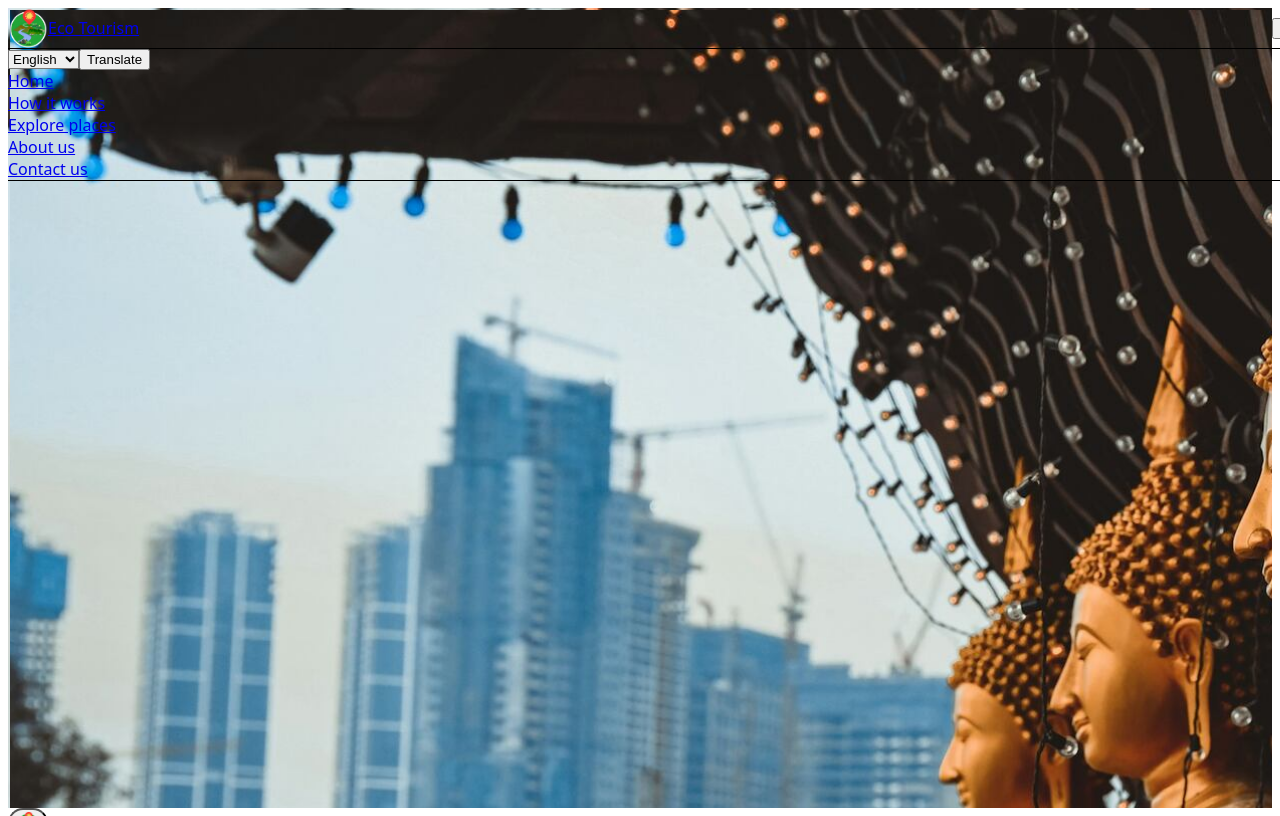
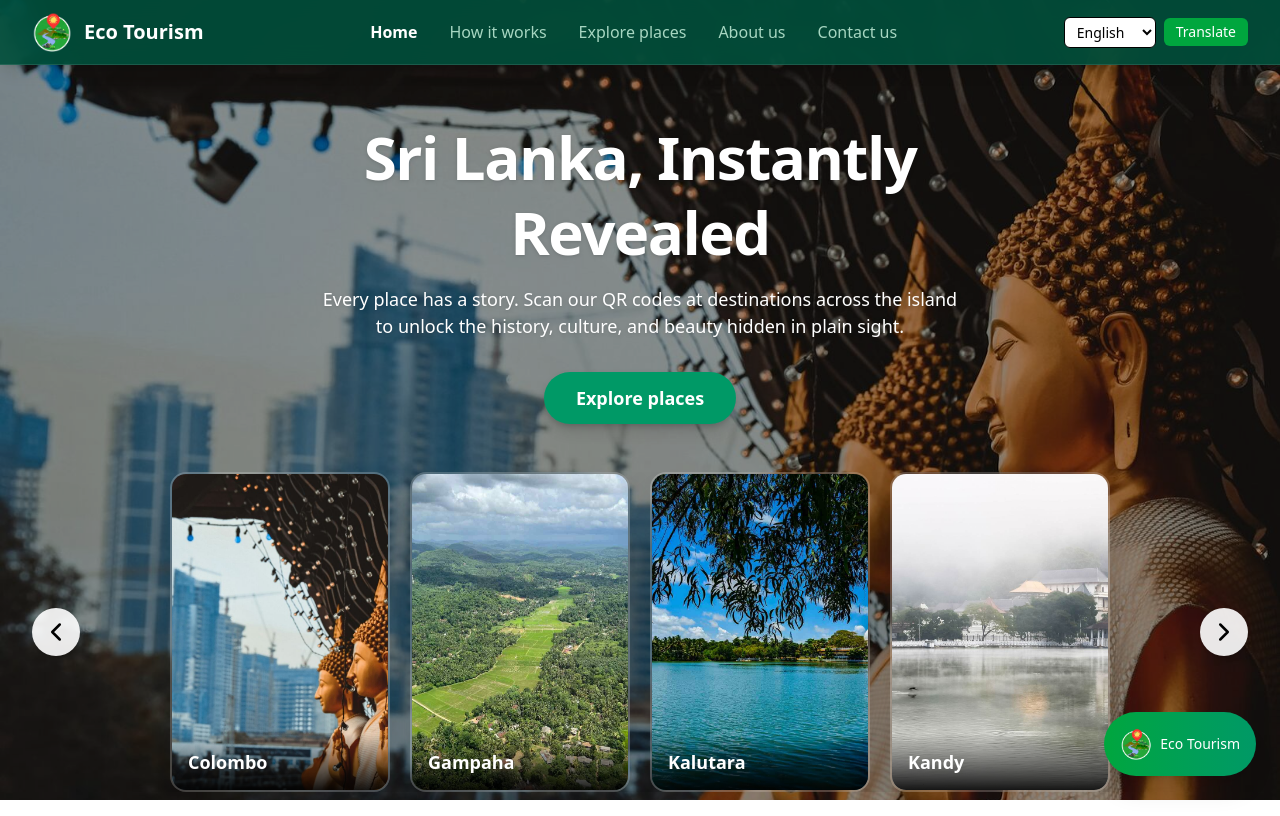
Before and after one commit to Iresh-Nimantha/Eco-Tourism-QR-Explorer, a Next.js app: page / in a window 1280 px wide. Built offline with nearby package versions, Linux system fonts and the light colour scheme.

Commit message:
Update globals.css

```diff
--- a/app/globals.css
+++ b/app/globals.css
@@ -1,23 +1,22 @@
-@tailwind base;
-@tailwind components;
-@tailwind utilities;
+@import "tailwindcss";
+html {
+  scroll-behavior: smooth;
+}
 
+/* Root theme colors */
 :root {
   --background: #ffffff;
   --foreground: #171717;
-  --font-sans: "Inter", sans-serif;
-  --font-mono: monospace;
 }
 
-@layer base {
-  :root {
-    --color-background: var(--background);
-    --color-foreground: var(--foreground);
-    --font-sans: var(--font-sans);
-    --font-mono: var(--font-mono);
-  }
+@theme inline {
+  --color-background: var(--background);
+  --color-foreground: var(--foreground);
+  --font-sans: var(--font-geist-sans);
+  --font-mono: var(--font-geist-mono);
 }
 
+/* Dark mode adjustments */
 @media (prefers-color-scheme: dark) {
   :root {
     --background: #0a0a0a;
@@ -25,6 +24,11 @@
   }
 }
 
+/* ----------------------------------------- */
+/* Animations */
+/* ----------------------------------------- */
+
+/* Fade In scale */
 @keyframes fadeIn {
   from {
     opacity: 0;
@@ -38,238 +42,8 @@
 .animate-fadeIn {
   animation: fadeIn 0.2s cubic-bezier(0.4, 0, 0.2, 1);
 }
-/* Simple Low-Height Scrollbar Styles */
 
-/* ===== WEBKIT SCROLLBARS (Chrome, Safari, Edge) ===== */
-
-/* Main scrollbar dimensions - low height/width */
-::-webkit-scrollbar {
-  width: 6px;
-  height: 6px;
-}
-
-/* Track background with padding */
-::-webkit-scrollbar-track {
-  background: #f8fafc;
-  border-radius: 3px;
-  margin: 3px; /* Creates padding effect */
-}
-
-/* Scrollbar handle/thumb - simple and low */
-::-webkit-scrollbar-thumb {
-  background: #cbd5e1;
-  border-radius: 3px;
-  min-height: 20px; /* Minimum thumb height */
-  border: 1px solid #f8fafc; /* Creates padding around thumb */
-}
-
-/* Hover effect */
-::-webkit-scrollbar-thumb:hover {
-  background: #94a3b8;
-}
-
-/* Corner styling */
-::-webkit-scrollbar-corner {
-  background: #f8fafc;
-}
-
-/* ===== FIREFOX SCROLLBARS ===== */
-* {
-  scrollbar-width: thin;
-  scrollbar-color: #cbd5e1 #f8fafc;
-}
-
-/* ===== UTILITY CLASSES FOR DIFFERENT CONTEXTS ===== */
-
-/* Extra thin scrollbar */
-.scrollbar-thin::-webkit-scrollbar {
-  width: 4px;
-  height: 4px;
-}
-
-.scrollbar-thin::-webkit-scrollbar-track {
-  margin: 2px;
-  padding: 8px;
-}
-
-.scrollbar-thin::-webkit-scrollbar-thumb {
-  min-height: 15px;
-  border: 1px solid #f8fafc;
-}
-
-/* Green theme with padding */
-.scrollbar-green::-webkit-scrollbar-track {
-  background: #f0fdf4;
-  margin: 3px;
-}
-
-.scrollbar-green::-webkit-scrollbar-thumb {
-  background: #22c55e;
-  border: 1px solid #f0fdf4;
-  min-height: 20px;
-}
-
-.scrollbar-green::-webkit-scrollbar-thumb:hover {
-  background: #16a34a;
-}
-
-/* Modal scrollbar with more padding */
-.modal-scroll::-webkit-scrollbar {
-  width: 5px;
-  height: 5px;
-}
-
-.modal-scroll::-webkit-scrollbar-track {
-  background: #f1f5f9;
-  border-radius: 3px;
-  margin: 8px; /* More padding for modals */
-}
-
-.modal-scroll::-webkit-scrollbar-thumb {
-  background: #94a3b8;
-  border-radius: 3px;
-  min-height: 18px;
-  border: 1px solid #f1f5f9;
-}
-
-/* Container with custom padding */
-.scroll-container {
-  padding-right: 8px; /* Creates space for scrollbar */
-  margin-right: -8px; /* Pulls content back */
-}
-
-.scroll-container::-webkit-scrollbar {
-  width: 6px;
-}
-
-.scroll-container::-webkit-scrollbar-track {
-  background: #f8fafc;
-  border-radius: 3px;
-  margin: 2px;
-}
-
-.scroll-container::-webkit-scrollbar-thumb {
-  background: #cbd5e1;
-  border-radius: 3px;
-  min-height: 20px;
-}
-
-/* ===== RESPONSIVE DESIGN ===== */
-@media (max-width: 768px) {
-  ::-webkit-scrollbar {
-    width: 4px;
-    height: 4px;
-  }
-
-  ::-webkit-scrollbar-track {
-    margin: 2px;
-  }
-
-  ::-webkit-scrollbar-thumb {
-    min-height: 15px;
-    border: 1px solid #f8fafc;
-  }
-}
-
-@media (max-width: 480px) {
-  ::-webkit-scrollbar {
-    width: 3px;
-    height: 3px;
-  }
-
-  ::-webkit-scrollbar-track {
-    margin: 1px;
-  }
-
-  ::-webkit-scrollbar-thumb {
-    min-height: 12px;
-  }
-}
-
-/* Custom styles */
-@layer base {
-  html {
-    font-family: system-ui, "Inter", sans-serif;
-    scroll-behavior: smooth;
-    /* Add padding to the top to offset for your fixed navbar */
-    /*scroll-padding-top: 5rem;  Adjust this value to your navbar's height */
-  }
-
-  body {
-    font-feature-settings: "rlig" 1, "calt" 1;
-  }
-}
-
-@layer components {
-  .btn-primary {
-    background: linear-gradient(to right, #22c55e, #10b981);
-    color: white;
-    font-weight: 500;
-    padding: 0.5rem 1rem;
-    border-radius: 0.5rem;
-    transition: all 0.2s;
-    transform: scale(1);
-    cursor: pointer;
-    :scale-95 ;
-  }
-
-  .btn-secondary {
-    background-color: white;
-    color: #374151;
-    font-weight: 500;
-    padding: 0.5rem 1rem;
-    border-radius: 0.5rem;
-    border: 1px solid #d1d5db;
-    transition: all 0.2s;
-  }
-
-  .form-input {
-    display: block;
-    width: 100%;
-    padding: 0.75rem;
-    border: 1px solid #d1d5db;
-    border-radius: 0.5rem;
-    outline: none;
-    transition: all 0.2s;
-  }
-
-  .card {
-    background-color: white;
-    border-radius: 0.75rem;
-    box-shadow: 0 1px 2px rgba(0, 0, 0, 0.05);
-    border: 1px solid #f3f4f6;
-    padding: 1.5rem;
-  }
-}
-
-@layer utilities {
-  .animate-fadeIn {
-    animation: fadeIn 0.5s ease-in-out;
-  }
-
-  .animate-slideIn {
-    animation: slideIn 0.3s ease-out;
-  }
-
-  .animate-pulse-slow {
-    animation: pulse 3s infinite;
-  }
-  /*logo max-size admin login*/
-  .logo-container {
-    width: 105px;
-    height: 105px;
-  }
-}
-
-/* Hide scrollbar for a clean card slider UI */
-.scrollbar-hide::-webkit-scrollbar {
-  display: none;
-}
-.scrollbar-hide {
-  -ms-overflow-style: none;
-  scrollbar-width: none;
-}
-
+/* Scroll animation */
 @keyframes scroll {
   from {
     transform: translateX(0);
@@ -279,7 +53,21 @@
   }
 }
 
-@keyframes fadeIn {
+/* Slide In */
+@keyframes slideIn {
+  0% {
+    transform: translateX(-100%);
+  }
+  100% {
+    transform: translateX(0);
+  }
+}
+.animate-slideIn {
+  animation: slideIn 0.3s ease-out;
+}
+
+/* Fade In translateY */
+@keyframes fadeInTranslateY {
   0% {
     opacity: 0;
     transform: translateY(10px);
@@ -290,11 +78,227 @@
   }
 }
 
-@keyframes slideIn {
-  0% {
-    transform: translateX(-100%);
+/* Pulse */
+@keyframes pulse {
+  0%,
+  100% {
+    opacity: 1;
   }
-  100% {
-    transform: translateX(0);
+  50% {
+    opacity: 0.5;
   }
 }
+.animate-pulse-slow {
+  animation: pulse 3s infinite;
+}
+
+/* ----------------------------------------- */
+/* Scrollbar Styles */
+/* ----------------------------------------- */
+
+/* Custom scrollbar base styles */
+.custom-scrollbar {
+  scrollbar-width: thin; /* Firefox */
+  scrollbar-color: #cbd5e1 #f8fafc;
+  -ms-overflow-style: auto; /* IE 10+ default */
+}
+/* Webkit scrollbars (Chrome, Safari, Edge) */
+.custom-scrollbar::-webkit-scrollbar {
+  width: 6px;
+  height: 6px;
+}
+.custom-scrollbar::-webkit-scrollbar-track {
+  background: #f1f5f9;
+  border-radius: 10px;
+  margin: 3px; /* padding effect */
+}
+.custom-scrollbar::-webkit-scrollbar-thumb {
+  background: linear-gradient(to bottom, #10b981, #059669);
+  border-radius: 10px;
+  min-height: 20px;
+}
+.custom-scrollbar::-webkit-scrollbar-thumb:hover {
+  background: linear-gradient(to bottom, #059669, #047857);
+}
+.custom-scrollbar::-webkit-scrollbar-corner {
+  background: #f1f5f9;
+}
+
+/* Thin scrollbar variant */
+.scrollbar-thin::-webkit-scrollbar {
+  width: 4px;
+  height: 4px;
+}
+.scrollbar-thin::-webkit-scrollbar-track {
+  margin: 2px;
+  padding: 8px;
+}
+.scrollbar-thin::-webkit-scrollbar-thumb {
+  min-height: 15px;
+  border: 1px solid #f8fafc;
+}
+
+/* Green theme scrollbar variant */
+.scrollbar-green::-webkit-scrollbar-track {
+  background: #f0fdf4;
+  margin: 3px;
+}
+.scrollbar-green::-webkit-scrollbar-thumb {
+  background: #22c55e;
+  border: 1px solid #f0fdf4;
+  min-height: 20px;
+}
+.scrollbar-green::-webkit-scrollbar-thumb:hover {
+  background: #16a34a;
+}
+
+/* Modal scrollbar variant with more padding */
+.modal-scroll::-webkit-scrollbar {
+  width: 5px;
+  height: 5px;
+}
+.modal-scroll::-webkit-scrollbar-track {
+  background: #f1f5f9;
+  border-radius: 3px;
+  margin: 8px;
+}
+.modal-scroll::-webkit-scrollbar-thumb {
+  background: #94a3b8;
+  border-radius: 3px;
+  min-height: 18px;
+  border: 1px solid #f1f5f9;
+}
+
+/* Scroll container padding for scrollbar */
+.scroll-container {
+  padding-right: 8px; /* space for scrollbar */
+  margin-right: -8px; /* pull content back */
+}
+.scroll-container::-webkit-scrollbar {
+  width: 6px;
+}
+.scroll-container::-webkit-scrollbar-track {
+  background: #f8fafc;
+  border-radius: 3px;
+  margin: 2px;
+}
+.scroll-container::-webkit-scrollbar-thumb {
+  background: #cbd5e1;
+  border-radius: 3px;
+  min-height: 20px;
+}
+
+/* ----------------------------------------- */
+/* Scrollbar hide (hide scrollbar, keep scroll) */
+/* ----------------------------------------- */
+.hide-scrollbar {
+  scrollbar-width: none; /* Firefox */
+  -ms-overflow-style: none; /* IE and Edge */
+}
+.hide-scrollbar::-webkit-scrollbar {
+  display: none; /* Chrome, Safari, Opera */
+}
+
+/* ----------------------------------------- */
+/* Responsive scrollbar adjustments */
+/* ----------------------------------------- */
+@media (max-width: 768px) {
+  .custom-scrollbar::-webkit-scrollbar {
+    width: 4px;
+    height: 4px;
+  }
+  .custom-scrollbar::-webkit-scrollbar-track {
+    margin: 2px;
+  }
+  .custom-scrollbar::-webkit-scrollbar-thumb {
+    min-height: 15px;
+    border: 1px solid #f8fafc;
+  }
+}
+@media (max-width: 480px) {
+  .custom-scrollbar::-webkit-scrollbar {
+    width: 3px;
+    height: 3px;
+  }
+  .custom-scrollbar::-webkit-scrollbar-track {
+    margin: 1px;
+  }
+  .custom-scrollbar::-webkit-scrollbar-thumb {
+    min-height: 12px;
+  }
+}
+
+/* ----------------------------------------- */
+/* Global Scrollbar hiding - Hide scrollbars globally but keep scrolling functional */
+/* ----------------------------------------- */
+
+/* For all scrollable elements */
+* {
+  scrollbar-width: none; /* Firefox */
+  -ms-overflow-style: none; /* IE and Edge */
+}
+*::-webkit-scrollbar {
+  display: none; /* Chrome, Safari, Opera */
+}
+
+/* ----------------------------------------- */
+/* Global Base Styles */
+/* ----------------------------------------- */
+@layer base {
+  html {
+    font-family: system-ui, "Inter", sans-serif;
+    scroll-behavior: smooth;
+    /* Optional: padding-top if you have a fixed navbar */
+    /* scroll-padding-top: 5rem; */
+  }
+  body {
+    font-feature-settings: "rlig" 1, "calt" 1;
+  }
+}
+
+/* ----------------------------------------- */
+/* Component Layer */
+/* ----------------------------------------- */
+@layer components {
+  .btn-primary {
+    @apply bg-gradient-to-r from-green-500 to-emerald-600
+      hover:from-green-600 hover:to-emerald-700
+      text-white font-medium py-2 px-4 rounded-lg
+      transition duration-200 transform
+      hover:scale-105 active:scale-95;
+  }
+  .btn-secondary {
+    @apply bg-white hover:bg-gray-50
+      text-gray-700 font-medium py-2 px-4 rounded-lg
+      border border-gray-300
+      transition duration-200;
+  }
+  .form-input {
+    @apply block w-full px-3 py-2 border border-gray-300 rounded-lg
+      focus:outline-none focus:ring-2 focus:ring-green-500 focus:border-transparent
+      transition duration-200;
+  }
+  .card {
+    @apply bg-white rounded-xl shadow-sm border border-gray-100 p-6;
+  }
+  /* Admin/Login - Logo size */
+  .logo-container {
+    width: 105px;
+    height: 105px;
+  }
+}
+
+/* ----------------------------------------- */
+/* Utility Layer */
+/* ----------------------------------------- */
+@layer utilities {
+  .animate-fadeIn {
+    animation: fadeIn 0.5s ease-in-out;
+  }
+  .animate-slideIn {
+    animation: slideIn 0.3s ease-out;
+  }
+  .animate-pulse-slow {
+    animation: pulse 3s infinite;
+  }
+}
```
